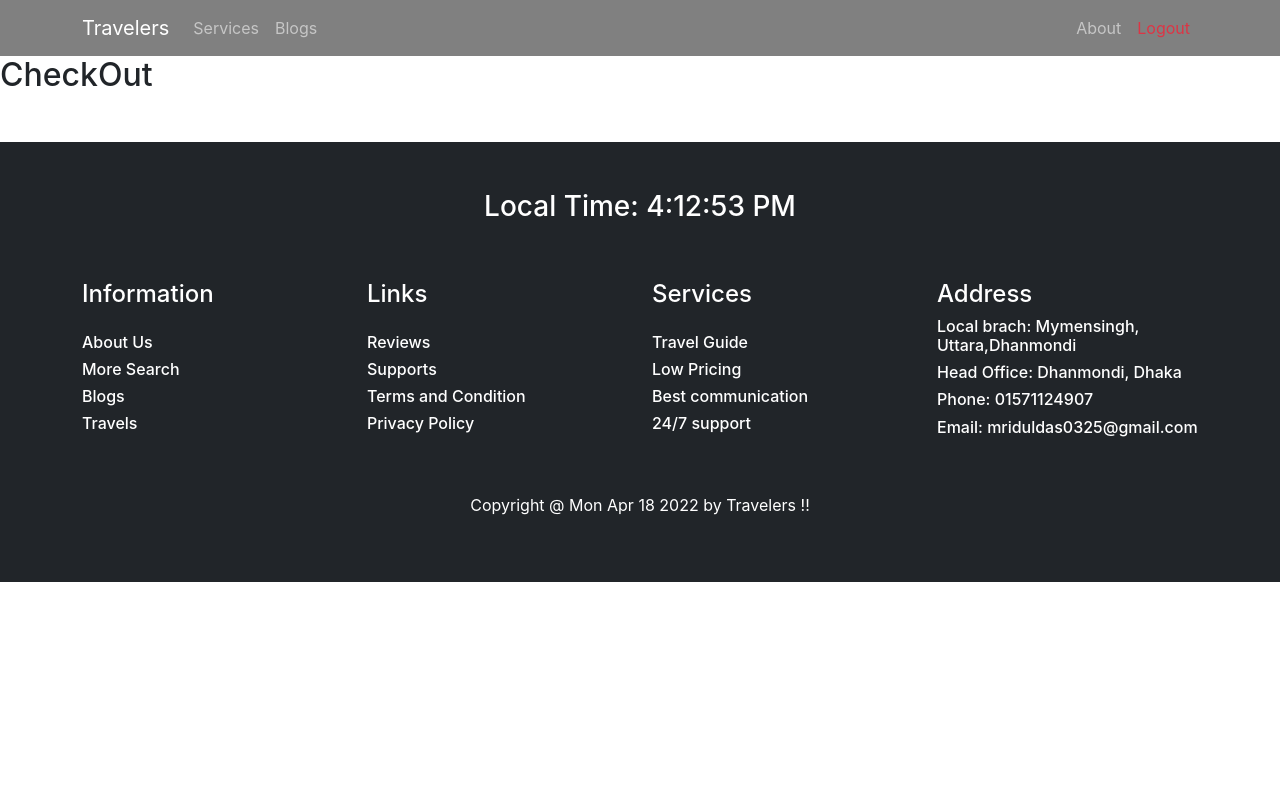
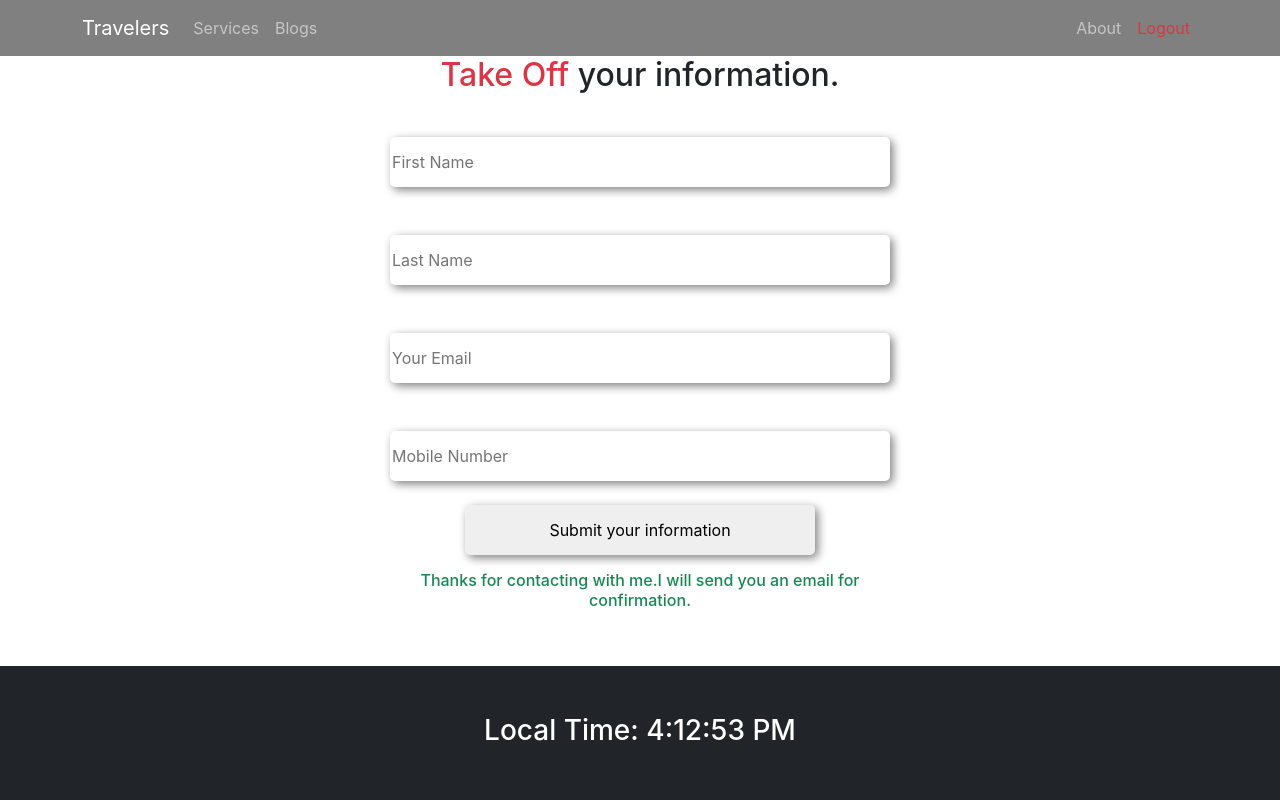
Before and after one commit to mriduldas07/travel-agensy-react, a React (Create React App) app: page /checkout in a window 1280 px wide. Shown: the top 800 px of the page. Built offline with nearby package versions, Linux system fonts and the light colour scheme; no server answers; sample sign-in values are in the browser's storage.

Commit message:
ckeckout section

```diff
--- a/src/Pages/CheckOut/CheckOut.js
+++ b/src/Pages/CheckOut/CheckOut.js
@@ -1,11 +1,30 @@
 import React from 'react';
-import { useParams } from 'react-router-dom';
+import { Col, Container, Row } from 'react-bootstrap';
 
 const CheckOut = () => {
-    const {serviceId} = useParams();
     return (
-        <div>
-            <h2>CheckOut {serviceId}</h2>
+        <div className='container'>
+            <h2 className='text-center'><span className='text-danger'>Take Off</span> your information.</h2>
+            <Container>
+                <Row>
+                    <Col lg={12} sm={12}>
+                        <form className='mx-auto'>
+                            <input style={{width: '500px'}} type="text" name="first-name" placeholder='First Name' required id="" />
+                            <br />
+                            <br />
+                            <input style={{width: '500px'}} type="text" name="last-name" placeholder='Last Name' required id="" />
+                            <br />
+                            <br />
+                            <input style={{width: '500px'}} type="email" name="email" placeholder='Your Email' required id="" />
+                            <br />
+                            <br />
+                            <input style={{width: '500px'}} type="number" name="mobile" placeholder='Mobile Number' required id="" />
+                            <input className='mt-4 mx-auto' type="submit" value="Submit your information" />
+                            <h6 className="text-success mt-3 text-center">Thanks for contacting with me.I will send you an email for confirmation.</h6>
+                        </form>
+                    </Col>
+                </Row>
+            </Container>
         </div>
     );
 };
--- a/src/Pages/Home/ExtraPage/ExtraPage.css
+++ b/src/Pages/Home/ExtraPage/ExtraPage.css
@@ -1,8 +1,7 @@
 .experiences{
     display: grid;
     grid-gap: 5px;
-    grid-template-columns: repeat(auto-fill, minmax(600px, 1fr));
-    grid-template-rows: repeat(1,600px);
+    grid-template-columns: repeat(auto-fit, minmax(500px, 1fr));
 }
 .experiences img{
     width: 600px;
```
Also changed, not shown: 1 other file (tests, documents, lock files or other folders).
